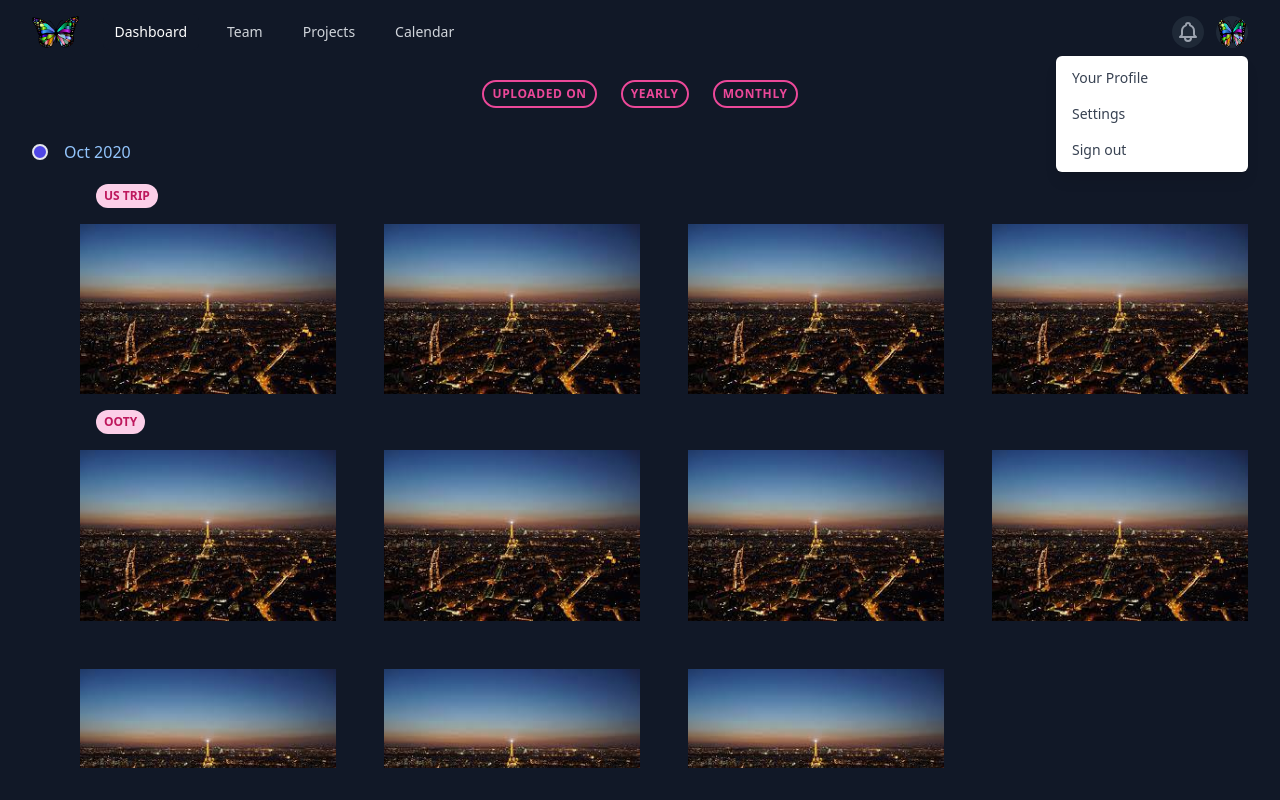
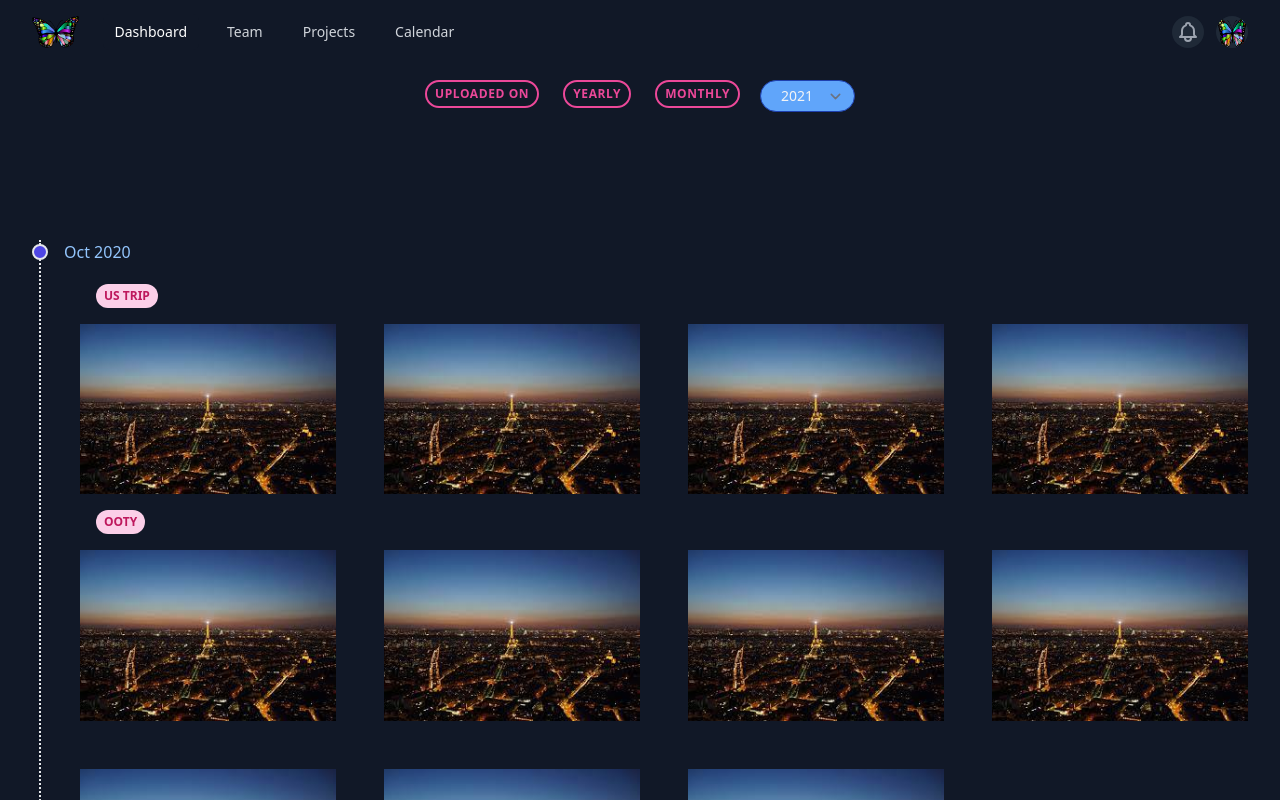
Before and after one commit to johnvictor/album, a React (Create React App) app in the folder album-ui/: page /gallery in a window 1280 px wide. Built offline with nearby package versions, Linux system fonts and the light colour scheme.

Commit message:
tagged user component, year picker

```diff
--- a/album-ui/src/App.css
+++ b/album-ui/src/App.css
@@ -1,4 +1,5 @@
 .content {
   max-height: calc(100vh - 64px);
   height: calc(100vh - 64px);
+  overflow: auto;
 }
--- a/album-ui/src/components/Gallery.jsx
+++ b/album-ui/src/components/Gallery.jsx
@@ -1,12 +1,13 @@
 import React from "react";
+import YearPicker from "./YearPicker";
 
 export default function Gallery() {
   // const
   const renderTimeline = () => {
     return (
-      <div className="relative m-8 h-full overflow-auto">
+      <div className="relative m-8 h-auto">
         <div
-          className="border-r-2 border-gray-200 border-dotted absolute h-auto top-0 z-0"
+          className="border-r-2 border-gray-200 border-dotted h-full absolute bottom-0 top-0 z-0"
           style={{ left: "7px" }}
         ></div>
         <ul className="list-none m-0 p-0">
@@ -95,7 +96,7 @@ export default function Gallery() {
   };
 
   return (
-    <div className="relative h-full flex flex-col sm:justify-center items-center bg-gray-900">
+    <div className="relative h-full flex flex-col sm:justify-center items-center bg-gray-900 overflow-auto">
       <div className="relative h-full flex flex-col items-center bg-gray-900">
         <div className="flex justify-center mt-4">
           <a
@@ -116,6 +117,8 @@ export default function Gallery() {
           >
             Monthly
           </a>
+
+          <YearPicker />
         </div>
 
         {renderTimeline()}
--- a/album-ui/src/components/Navbar.jsx
+++ b/album-ui/src/components/Navbar.jsx
@@ -1,6 +1,17 @@
-import React from "react";
+import React, { useState } from "react";
 
 export default function Navbar() {
+  const [showContextMenu, setShowContextMenu] = useState(false);
+
+  const showHideContextMenu = (value) => {
+    setShowContextMenu(value);
+    // setShowContextMenu(true);
+  };
+
+  const test = (value) => {
+    console.log(value);
+  };
+
   return (
     <nav className="bg-gray-900">
       <div className="max-w-7xl mx-auto px-2 sm:px-6 lg:px-8">
@@ -113,8 +124,11 @@ export default function Navbar() {
             <div className="ml-3 relative">
               <div>
                 <button
+                  onClick={() => showHideContextMenu(true)}
+                  onBlur={() => showHideContextMenu(false)}
                   type="button"
-                  className="bg-gray-800 flex text-sm rounded-full focus:outline-none focus:ring-2 focus:ring-offset-2 focus:ring-offset-gray-800 focus:ring-white"
+                  className="bg-gray-800 flex text-sm rounded-full focus:outline-none focus:ring-2 focus:ring-offset-2
+                            focus:ring-offset-gray-800 focus:ring-white"
                   id="user-menu"
                   aria-expanded="false"
                   aria-haspopup="true"
@@ -128,8 +142,9 @@ export default function Navbar() {
                 </button>
               </div>
 
+              {showContextMenu && (
                 <div
-                className="z-50 origin-top-right absolute right-0 mt-2 w-48 rounded-md shadow-lg py-1 bg-white ring-1 ring-black ring-opacity-5 focus:outline-none"
+                  className="z-50 mt-3 origin-top-right absolute right-0 w-48 rounded-md shadow-lg py-1 bg-white ring-1 ring-black ring-opacity-5 focus:outline-none"
                   role="menu"
                   aria-orientation="vertical"
                   aria-labelledby="user-menu"
@@ -156,6 +171,7 @@ export default function Navbar() {
                     Sign out
                   </a>
                 </div>
+              )}
             </div>
           </div>
         </div>
--- /dev/null
+++ b/album-ui/src/components/RenderTaggedUsers.jsx
@@ -0,0 +1,35 @@
+import React from "react";
+
+export default function RenderTaggedUsers({ taggedUsers }) {
+  return (
+    <div className="w-64">
+      <div className="mb-1 h-5 flex flex-wrap content-center relative tracking-wider text-gray-300 bg-blue-700 text-sm rounded leading-loose">
+        <span className="ml-1 font-semibold text-xs">Shared users</span>
+      </div>
+      <div className="mb-5 h-44 overflow-auto">
+        {taggedUsers.map((taggedUser, index) => (
+          <div
+            key={index}
+            className="mb-1 h-5 flex hover:bg-blue-800 flex-wrap content-center relative tracking-wider text-blue-500 bg-blue-900 text-sm rounded leading-loose"
+          >
+            <span className="ml-1">{taggedUser}</span>
+            <span className="absolute top-0.5 right-1 h-4 w-4 cursor-pointer ">
+              <svg
+                xmlns="http://www.w3.org/2000/svg"
+                viewBox="0 0 20 20"
+                fill="currentColor"
+                className="fill-current text-red-700 hover:text-red-400"
+              >
+                <path
+                  fillRule="evenodd"
+                  d="M4.293 4.293a1 1 0 011.414 0L10 8.586l4.293-4.293a1 1 0 111.414 1.414L11.414 10l4.293 4.293a1 1 0 01-1.414 1.414L10 11.414l-4.293 4.293a1 1 0 01-1.414-1.414L8.586 10 4.293 5.707a1 1 0 010-1.414z"
+                  clipRule="evenodd"
+                />
+              </svg>
+            </span>
+          </div>
+        ))}
+      </div>
+    </div>
+  );
+}
--- a/album-ui/src/components/UploadPhotosForm.jsx
+++ b/album-ui/src/components/UploadPhotosForm.jsx
@@ -1,5 +1,6 @@
 import React, { useState } from "react";
 import { useHistory } from "react-router-dom";
+import RenderTaggedUsers from "./RenderTaggedUsers";
 import UploadPhotosPreview from "./UploadPhotosPreview";
 
 export default function UploadPhotosForm() {
@@ -30,8 +31,6 @@ export default function UploadPhotosForm() {
     setImages(photos);
   };
 
-  const handlePhotosUpload = () => {};
-
   const submitUploadPhotoForm = () => {
     history.push("/gallery");
   };
@@ -42,18 +41,22 @@ export default function UploadPhotosForm() {
     }
     return (
       <div>
-        <div className="text-blue-700">Album name</div>
+        <label htmlFor="album-name" className="text-gray-300 text-xs">
+          Album name
+        </label>
         <input
           type="text"
-          className="mt-1 mb-5 w-64 block w-full border-none bg-blue-900 h-8 rounded-xl shadow-lg focus:bg-blue-700 focus:ring-0"
+          name="album-name"
+          className="mt-1 mb-5 w-64 block text-sm w-full text-blue-500 border-none bg-blue-900 h-8 rounded-xl
+                      shadow-lg focus:bg-blue-800 focus:ring-0"
         />
 
-        <div className="text-blue-700">Tag user</div>
+        <label className="text-gray-300 text-xs">Tag user</label>
         <div className="relative w-64 mb-5">
           <input
             type="text"
             name="search"
-            className="bmt-1 block w-full border-none bg-blue-900 h-8 rounded-xl shadow-lg focus:bg-blue-700 focus:ring-0"
+            className="mt-1 text-blue-500 text-sm block w-full border-none bg-blue-900 h-8 rounded-xl shadow-lg focus:bg-blue-800 focus:ring-0"
           />
         </div>
       </div>
@@ -73,11 +76,11 @@ export default function UploadPhotosForm() {
             type="button"
             className="hover:bg-indigo-500 hover:text-gray-100 inline-flex bg-blue-900
                       items-center px-4 py-2 border border-purple-400 text-base leading-6
-                      font-medium rounded-md text-blue-900 bg-white focus:border-purple-300
+                      font-medium rounded-md text-blue-500 bg-white focus:border-purple-300
                       transition ease-in-out duration-150"
           >
             <svg
-              className="h-6 fill-current hover:text-gray-100"
+              className="h-6 fill-current"
               role="img"
               viewBox="0 0 24 24"
               xmlns="http://www.w3.org/2000/svg"
@@ -98,43 +101,7 @@ export default function UploadPhotosForm() {
     );
   };
 
-  const renderTaggedUsers = () => {
-    if (!images.length) {
-      return;
-    }
-
-    return (
-      <div className="w-64">
-        <div className="mb-1 h-5 flex flex-wrap content-center relative tracking-wider text-gray-800 bg-blue-700 text-sm rounded leading-loose">
-          <span className="ml-1 font-semibold">Tagged users</span>
-        </div>
-        <div className="mb-5 h-44 overflow-auto">
-          {taggedUsers.map((taggedUser, index) => (
-            <div
-              key={index}
-              className="mb-1 h-5 flex hover:bg-blue-800 flex-wrap content-center relative tracking-wider text-gray-800 bg-blue-900 text-sm rounded leading-loose"
-            >
-              <span className="ml-1">{taggedUser}</span>
-              <span className="absolute top-0.5 right-1 h-4 w-4 cursor-pointer ">
-                <svg
-                  xmlns="http://www.w3.org/2000/svg"
-                  viewBox="0 0 20 20"
-                  fill="currentColor"
-                  className="fill-current text-red-700 hover:text-red-400"
-                >
-                  <path
-                    fillRule="evenodd"
-                    d="M4.293 4.293a1 1 0 011.414 0L10 8.586l4.293-4.293a1 1 0 111.414 1.414L11.414 10l4.293 4.293a1 1 0 01-1.414 1.414L10 11.414l-4.293 4.293a1 1 0 01-1.414-1.414L8.586 10 4.293 5.707a1 1 0 010-1.414z"
-                    clipRule="evenodd"
-                  />
-                </svg>
-              </span>
-            </div>
-          ))}
-        </div>
-      </div>
-    );
-  };
+  const renderTaggedUsers = () => {};
 
   return (
     <div className="font-sans h-full">
@@ -142,7 +109,7 @@ export default function UploadPhotosForm() {
         <div className="flex items-center h-full justify-center bg-grey-lighter">
           <div className="flex flex-col h-full flex-auto items-center justify-center bg-grey-lighter">
             {renderAlbumDetailsForm()}
-            {renderTaggedUsers()}
+            {images.length && <RenderTaggedUsers taggedUsers={taggedUsers} />}
             <label
               onChange={onFileChange}
               className="w-64 flex flex-col items-center px-4 py-6 bg-blue-900 text-blue rounded-lg shadow-lg tracking-wide border border-blue-900 hover:border-blue-700 cursor-pointer hover:bg-blue hover:text-white transform"
--- a/album-ui/src/components/UploadPhotosPreview.jsx
+++ b/album-ui/src/components/UploadPhotosPreview.jsx
@@ -7,7 +7,7 @@ export default function UploadPhotosPreview({ images }) {
     }
     return (
       <div
-        className="flex flex-col flex-auto h-full items-center justify-center bg-grey-lighter
+        className="flex flex-col flex-auto m-6 h-full items-center justify-center bg-grey-lighter
                       grid grid-cols-3 gap-4 -auto-auto transform overflow-auto"
       >
         {images.length &&
--- /dev/null
+++ b/album-ui/src/components/YearPicker.jsx
@@ -0,0 +1,28 @@
+import React from "react";
+
+export default function YearPicker() {
+  const getYears = () => {
+    let startYear = 1900;
+    const years = [];
+    while (startYear <= 2200) {
+      years.push(startYear);
+      startYear++;
+    }
+    return years;
+  };
+  return (
+    <div className="relative h-32 inline-flex overflow-auto">
+      <select
+        value={new Date().getFullYear()}
+        className="border border-blue-800 rounded-full text-gray-100 h-8 text-sm pl-5 pr-10 ml-5 bg-blue-400 hover:border-red-400
+        focus:outline-none appearance-none p-0"
+      >
+        {getYears().map((year) => (
+          <option key={year} value={year}>
+            {year}
+          </option>
+        ))}
+      </select>
+    </div>
+  );
+}
```
Lines whose indentation alone changed are shown as unchanged.
